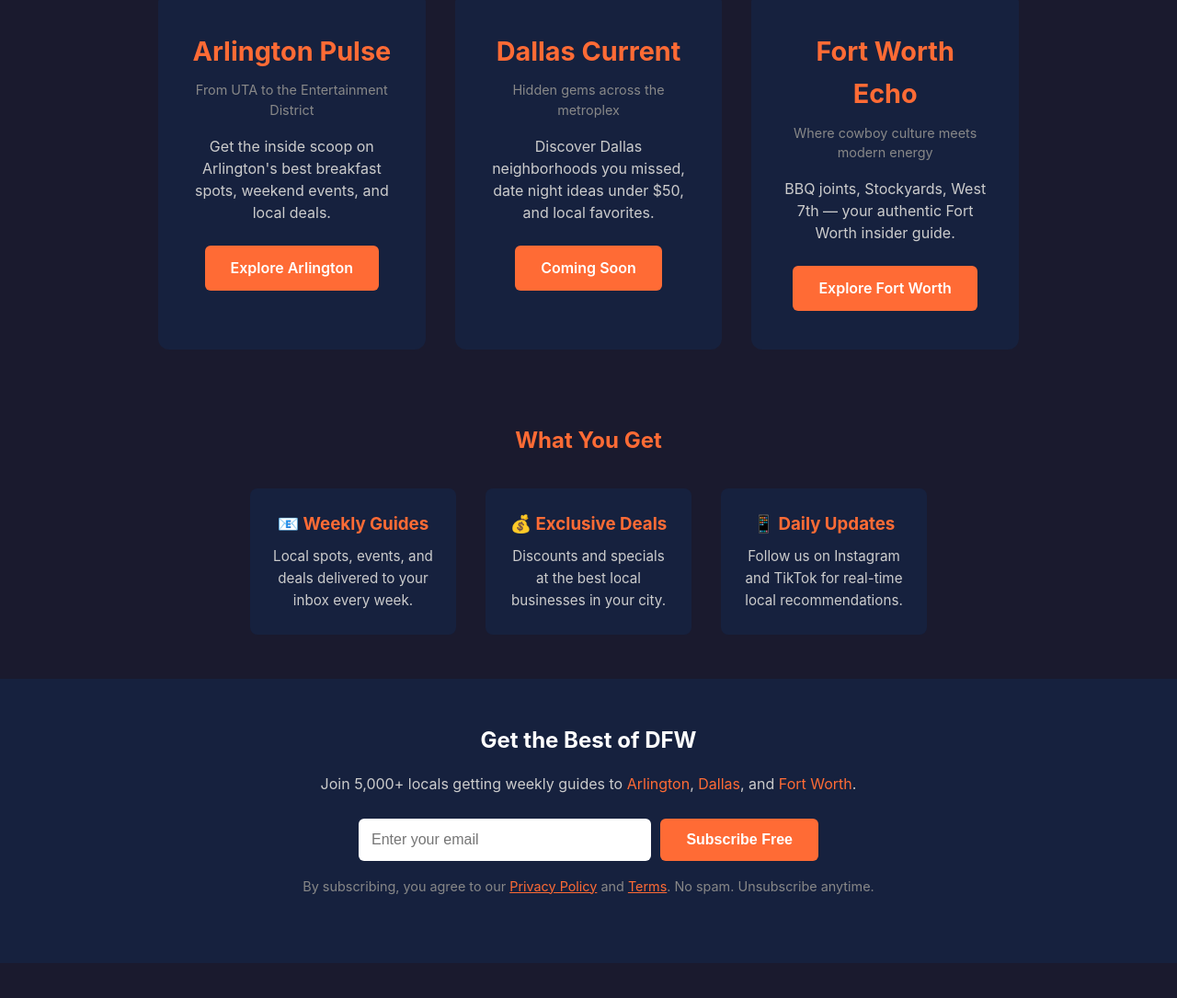
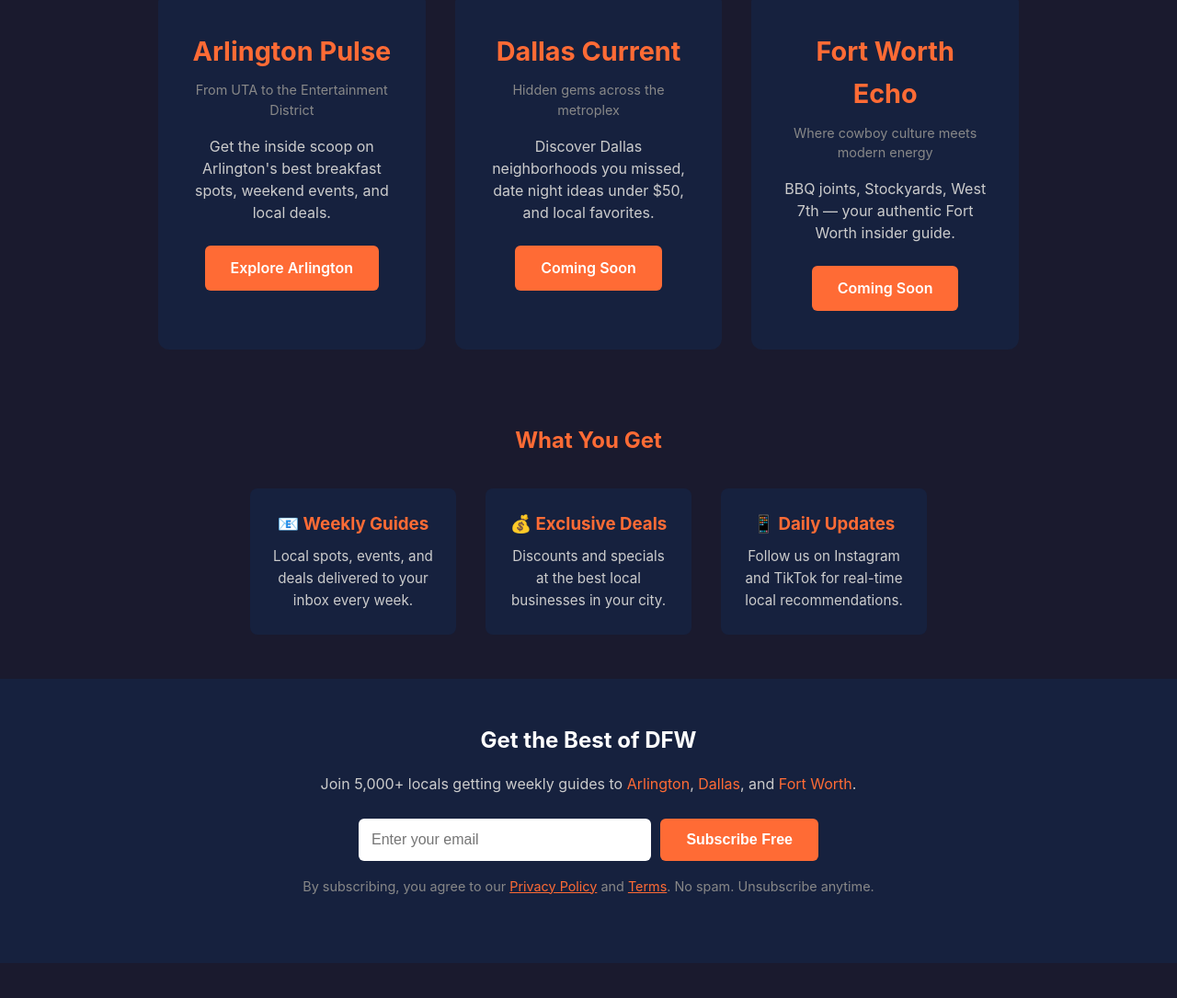
Before and after one commit to vcentralprocure-oss/dfwa-social-buzz-vercel, a website: page index.html in a window 1280 px wide. Shown: the part 693-1778 px from the top of the page at 92% size. Drawn offline with Linux system fonts and the light colour scheme.

Commit message:
Homepage: Change Fort Worth button to Coming Soon

```diff
--- a/index.html
+++ b/index.html
@@ -69,7 +69,7 @@
             <h2>Fort Worth Echo</h2>
             <p class="tagline">Where cowboy culture meets modern energy</p>
             <p>BBQ joints, Stockyards, West 7th — your authentic Fort Worth insider guide.</p>
-            <a href="/fort-worth/" class="btn">Explore Fort Worth</a>
+            <a href="/fort-worth/" class="btn">Coming Soon</a>
         </div>
     </section>
 
```
